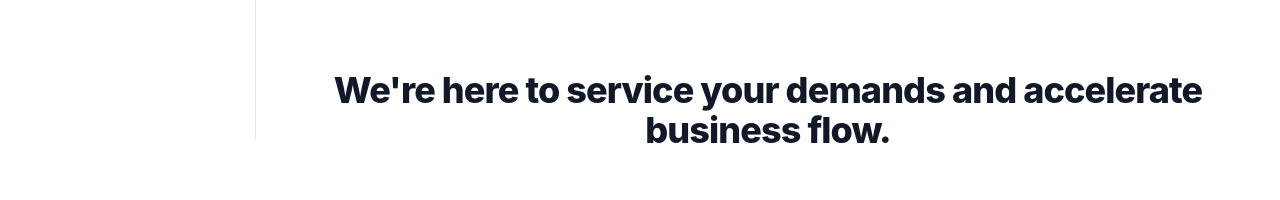
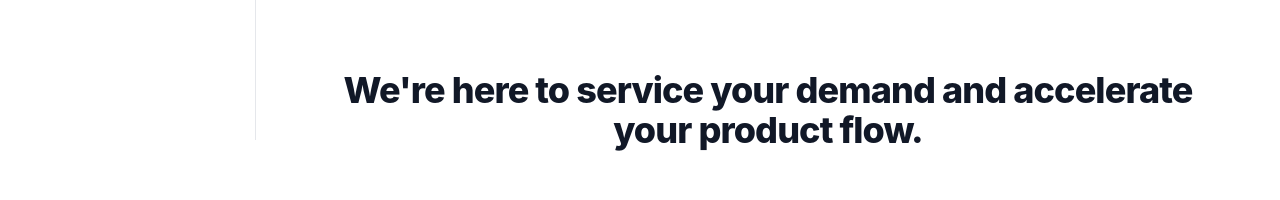
Before and after one commit to moggymog/usedgraderepo, a Next.js app: page / in a window 1280 px wide. Shown: the part 660-860 px from the top of the page. Built offline with nearby package versions, Linux system fonts and the light colour scheme.

Commit message:
1 file modified

```diff
--- a/pages/index.js
+++ b/pages/index.js
@@ -795,8 +795,8 @@ export default function Example() {
                   <main className="pb-24">
                     <div className="text-center py-16 px-4 sm:px-6 lg:px-8">
                       <h1 className="text-4xl font-extrabold tracking-tight text-gray-900">
-                        We're here to service your demands and accelerate
-                        business flow.
+                        We're here to service your demand and accelerate your
+                        product flow.
                       </h1>
                       <p className="mt-4 max-w-xl mx-auto text-base text-gray-500"></p>
                     </div>
```
